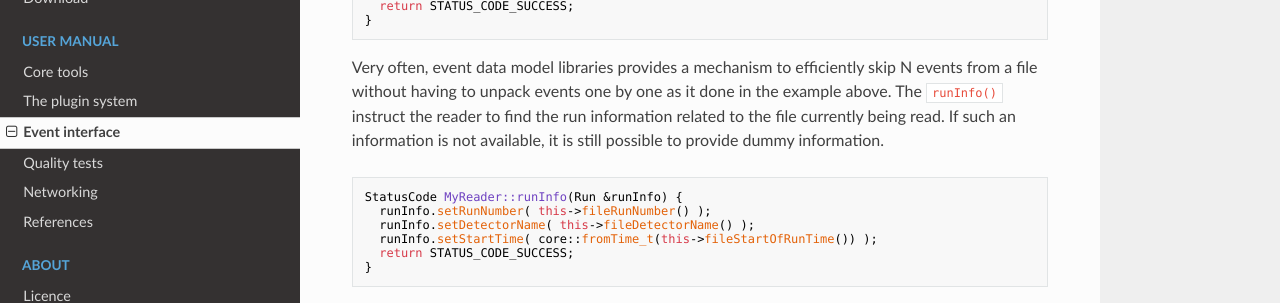
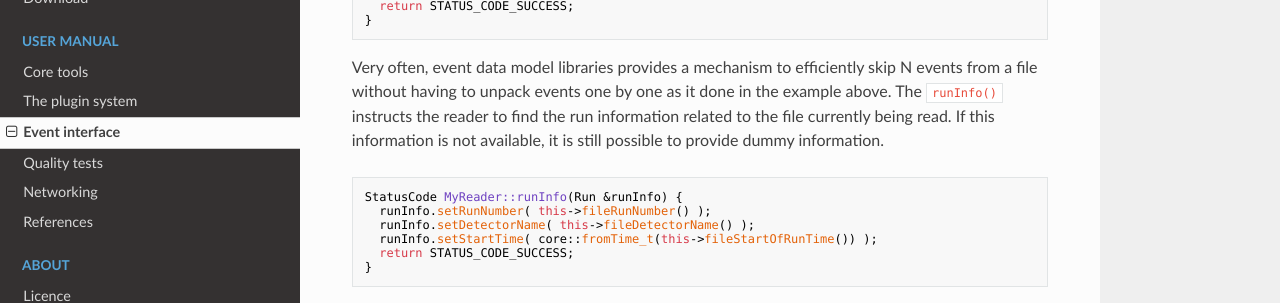
Before and after one commit to tcoates3/dqm4hep-doc, an MkDocs documentation site: the page built from docs/user-manual/event-interface.md, in a window 1280 px wide and 900 px high, scrolled down 5402 px. Shown: the part 151-454 px from the top of the window. Built offline with MkDocs 1.6.1, drawn with Linux system fonts in a browser that asks for light colours; nearby versions of some CDN libraries; old or Windows-style settings are respelled for this version of MkDocs.

Commit message:
Implemented Tom's corrections

````diff
--- a/docs/user-manual/event-interface.md
+++ b/docs/user-manual/event-interface.md
@@ -286,7 +286,7 @@ StatusCode MyReader::skipNEvents(int nevents) {
 ```
 
 Very often, event data model libraries provides a mechanism to efficiently skip N events from a file without having to unpack events one by one as it done in the example above.
-The `runInfo()` instruct the reader to find the run information related to the file currently being read. If such an information is not available, it is still possible to provide dummy information.
+The `runInfo()` instructs the reader to find the run information related to the file currently being read. If this information is not available, it is still possible to provide dummy information.
 
 ```cpp
 StatusCode MyReader::runInfo(Run &runInfo) {
````
